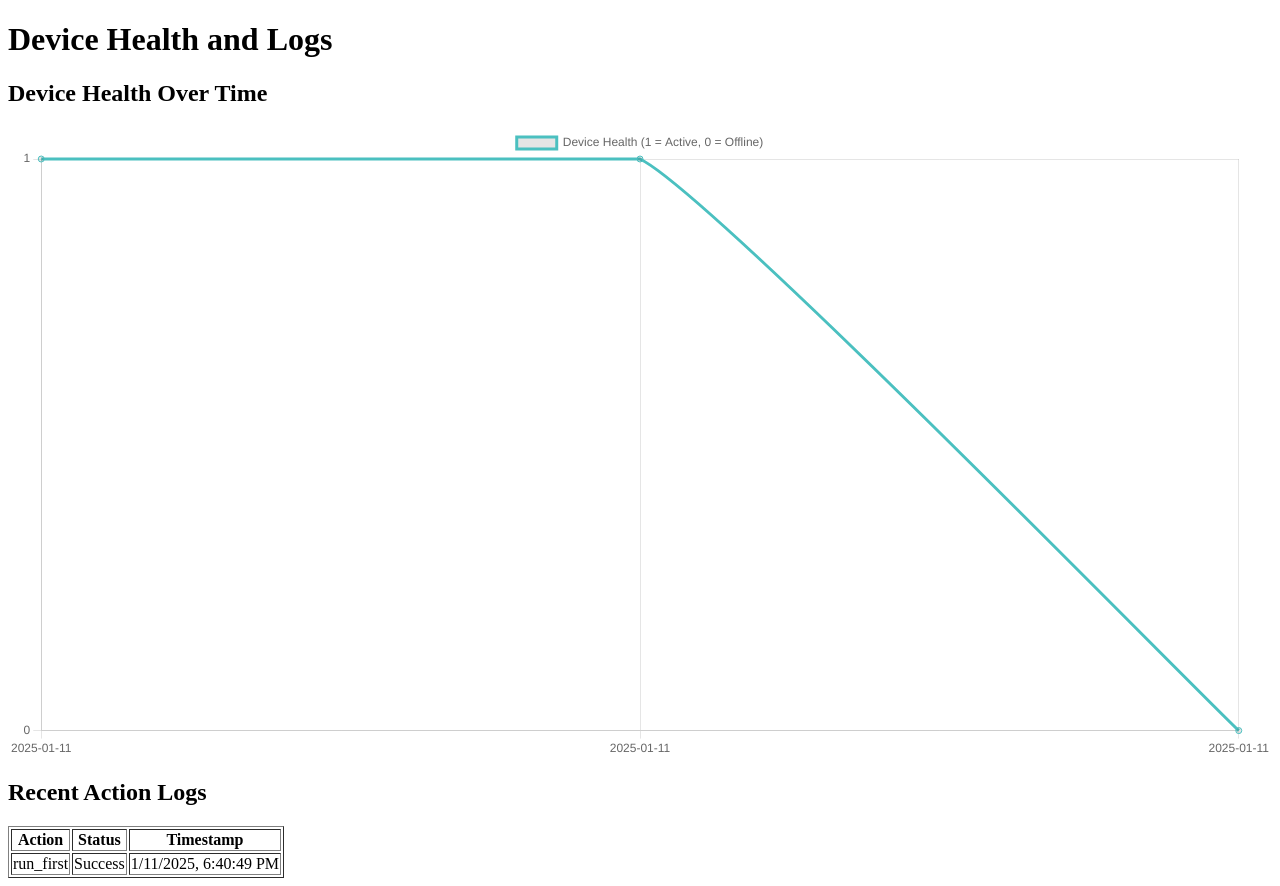
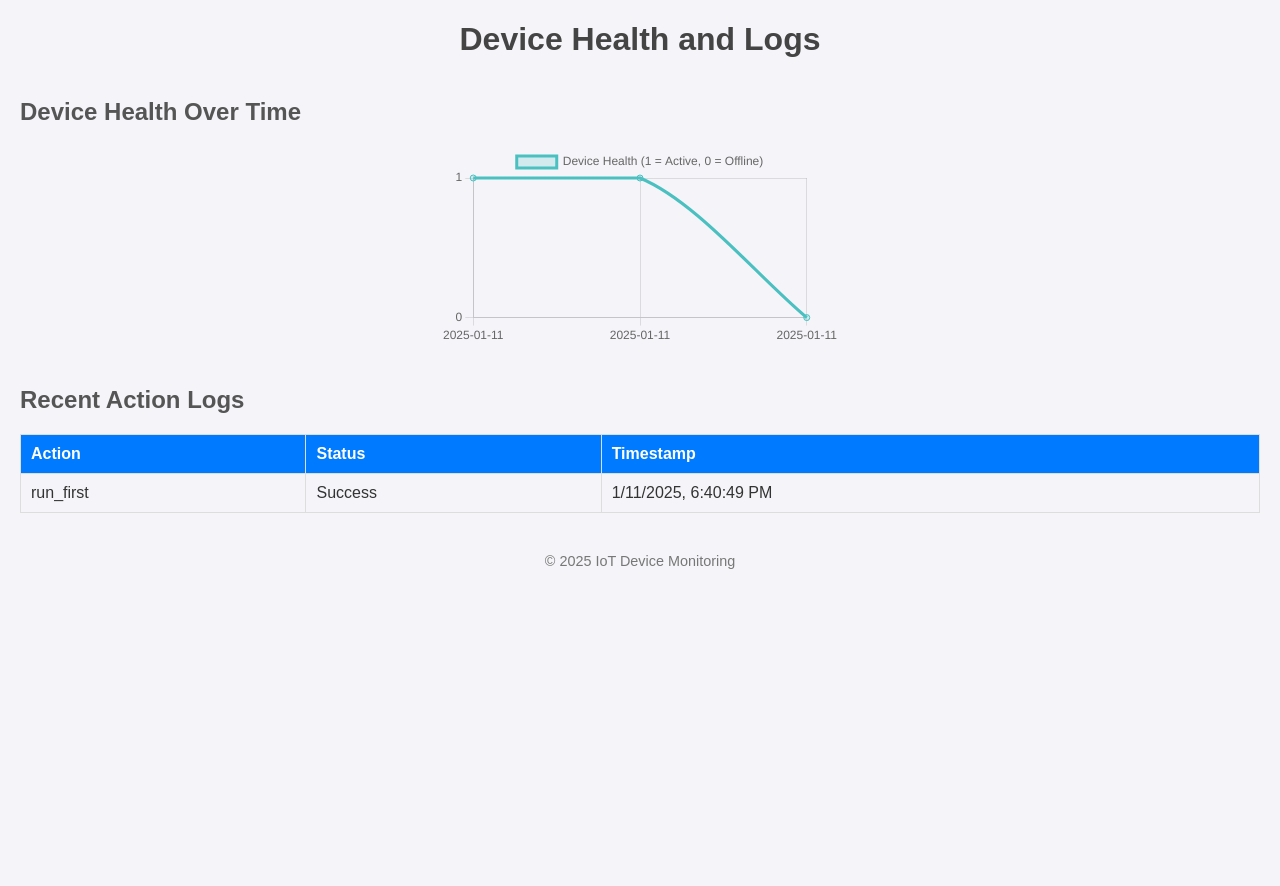
Before and after one commit to Mahesh61437/esp32_iot, a Django app: page /device_health_and_logs/ in a window 1280 px wide. After the commit the page ends 569 px from the top, so only its background shows below. Run offline with Django 5.2, Linux system fonts and the light colour scheme; data comes from the database, SQL or seed files in the repository; both versions use the stored data as it was after the commit.

Commit message:
Styling html code

```diff
--- a/core/templates/core/health_and_logs.html
+++ b/core/templates/core/health_and_logs.html
@@ -5,6 +5,59 @@
     <meta name="viewport" content="width=device-width, initial-scale=1.0">
     <title>Device Health and Logs</title>
     <script src="https://cdn.jsdelivr.net/npm/chart.js"></script>
+    <style>
+        body {
+            font-family: Arial, sans-serif;
+            margin: 20px;
+            padding: 0;
+            background-color: #f4f4f9;
+            color: #333;
+        }
+
+        h1 {
+            text-align: center;
+            color: #444;
+        }
+
+        h2 {
+            margin-top: 40px;
+            color: #555;
+        }
+
+        table {
+            width: 100%;
+            border-collapse: collapse;
+            margin-top: 20px;
+        }
+
+        table th, table td {
+            padding: 10px;
+            border: 1px solid #ddd;
+            text-align: left;
+        }
+
+        table th {
+            background-color: #007BFF;
+            color: white;
+        }
+
+        table tr:nth-child(even) {
+            background-color: #f9f9f9;
+        }
+
+        #healthChart {
+            margin: 20px auto;
+            display: block;
+            max-width: 800px;
+        }
+
+        footer {
+            text-align: center;
+            margin-top: 40px;
+            color: #777;
+            font-size: 0.9em;
+        }
+    </style>
 </head>
 <body>
     <h1>Device Health and Logs</h1>
@@ -13,7 +66,7 @@
     <canvas id="healthChart" width="400" height="200"></canvas>
 
     <h2>Recent Action Logs</h2>
-    <table border="1" id="logsTable">
+    <table>
         <thead>
             <tr>
                 <th>Action</th>
@@ -21,9 +74,13 @@
                 <th>Timestamp</th>
             </tr>
         </thead>
-        <tbody>
+        <tbody id="logsTable">
         </tbody>
     </table>
+
+    <footer>
+        &copy; 2025 IoT Device Monitoring
+    </footer>
 
     <script>
         // Fetch device health data
@@ -46,7 +103,8 @@
                             label: 'Device Health (1 = Active, 0 = Offline)',
                             data: statuses,
                             borderColor: 'rgba(75, 192, 192, 1)',
-                            tension: 0.1
+                            backgroundColor: 'rgba(75, 192, 192, 0.2)',
+                            tension: 0.3
                         }]
                     },
                     options: {
@@ -68,7 +126,7 @@
             .then(response => response.json())
             .then(data => {
                 const logs = data.logs;
-                const tableBody = document.getElementById('logsTable').querySelector('tbody');
+                const tableBody = document.getElementById('logsTable');
 
                 logs.forEach(log => {
                     const row = document.createElement('tr');
```
Also changed, not shown: db.sqlite3.
